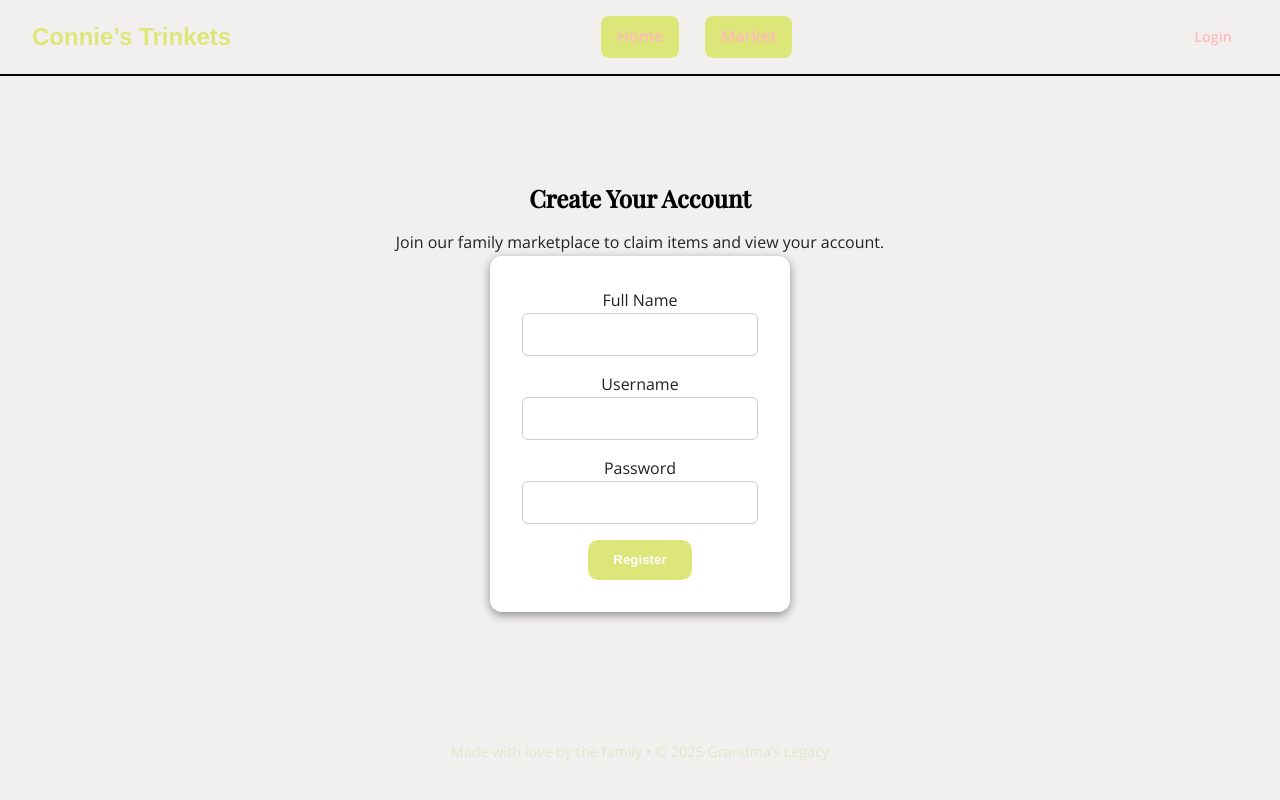
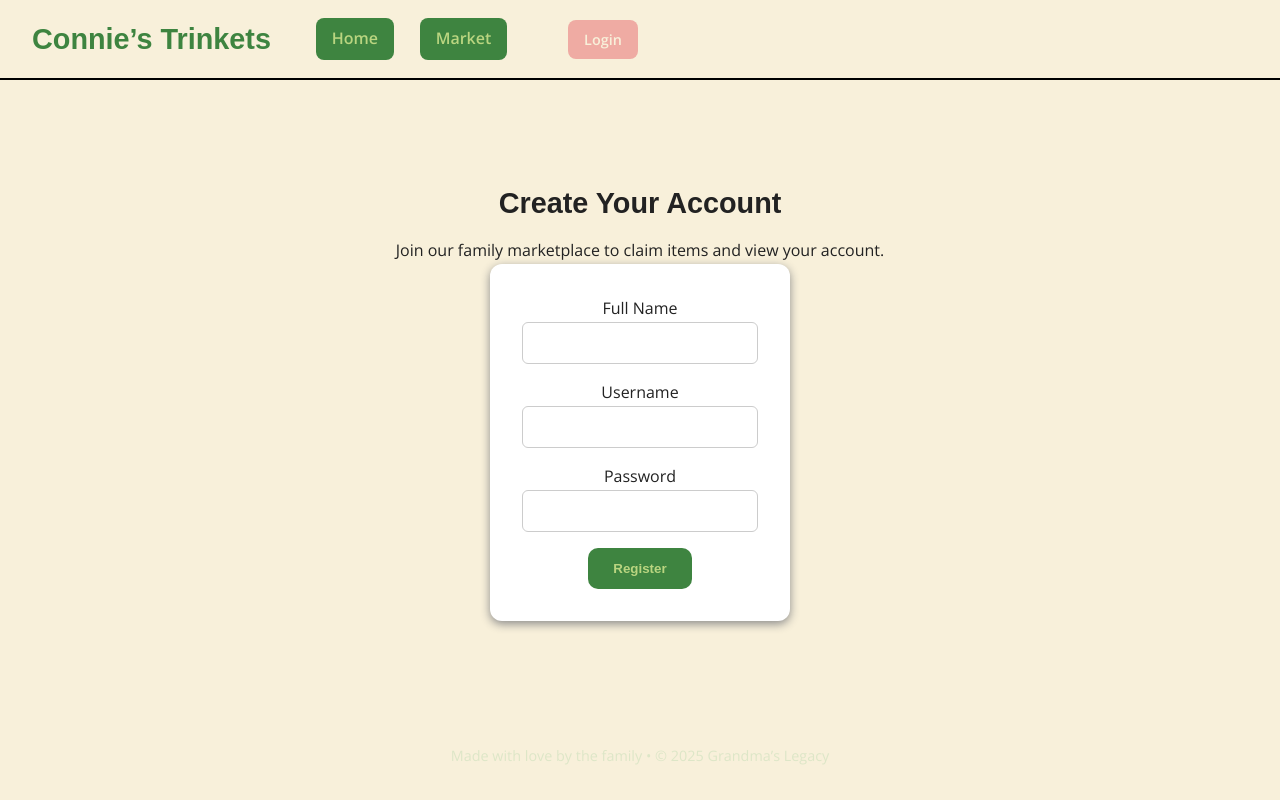
Before and after one commit to kajzawesome/ConniesTrinkets, a Node server app: page /register in a window 1280 px wide. Run offline with Node 20, Linux system fonts and the light colour scheme.

Commit message:
Update styles

```diff
--- a/public/css/style.css
+++ b/public/css/style.css
@@ -18,6 +18,10 @@
   --pixie: #E65E99;
   --lavender: #EBB8E0;
   --brown: #6b4f3f;
+  --nature: #3E8440;
+  --blush: #efaba3;
+  --limegreen: #bad580;
+  --ivory: #f8f0da;
 }
 
 /* 🌼 Reset */
@@ -29,25 +33,40 @@
 
 body {
   font-family: 'Open Sans', sans-serif;
-  background: var(--off-white);
+  background: var(--ivory);
   color: var(--text);
   line-height: 1.6;
   min-height: 100vh;
 }
 
 /* 🌿 Headings */
-h1, h2, h3 {
-  font-family: 'Playfair Display', serif;
+h1 {
+  font-family: sans-serif, serif;
   color: black;
   margin-bottom: 0.8rem;
+  font-size: 1.8rem;
+}
+
+h2 {
+  font-family: sans-serif, serif;
+  color: var(--text);
+  margin-bottom: 0.8rem;
+  font-size: 1.8rem;
+}
+
+h3 {
+  font-family: sans-serif, serif;
+  color: var(--text);
+  margin-bottom: 0.8rem;
+  color: var(--ivory)
 }
 
 /* 💛 Buttons & Links */
 a, .button, button {
   text-decoration: none;
   display: inline-block;
-  background: var(--green);
-  color: white;
+  background: var(--nature);
+  color: var(--limegreen);
   border: none;
   padding: 0.8rem 1.6rem;
   border-radius: 10px;
@@ -78,18 +97,19 @@ a:hover, .button:hover, button:hover {
 
 /* 🌺 Header & Navigation */
 header, .site-header {
-  background: var(--off-white);
+  background: var(--ivory);
   border-bottom: 2px solid black;
   padding: 1rem 2rem;
   display: flex;
-  justify-content: space-between;
+  justify-content: flex-start;
+  gap: 2rem;
   align-items: center;
   flex-wrap: wrap;
 }
 
 .logo h2 {
-  font-family: 'FontdinerdotcomSparkly-x37m.ttf', sans-serif;
-  color: var(--green);
+  font-family: sans-serif, sans-serif;
+  color: var(--nature);
   margin: 0;
 }
 
@@ -101,20 +121,20 @@ header, .site-header {
 .nav-menu a {
   margin: 0 0.8rem;
   font-weight: 600;
-  color: var(--pink);
+  color: var(--limegreen);
   padding: 0.5rem 1rem;
   border-radius: 8px;
   transition: 0.3s ease;
 }
 
 .nav-menu a:hover {
-  color: black;
-  background-color: white;
+  color: var(--nature);
+  background-color: var(--limegreen);
 }
 
 .login-button .button {
-  background: transparent;
-  color: var(--pink);
+  background: var(--blush);
+  color: var(--ivory);
   font-weight: 600;
   margin-left: 1rem;
   padding: 0.5rem 1rem;
--- /dev/null
+++ b/public/fonts/masteria-script-font/info.txt
@@ -0,0 +1,2 @@
+license: Freeware, Non-Commercial
+link: https://www.fontspace.com/masteria-script-font-f79690
```
Also changed, not shown: other parts of public/css/style.css (+51 -15 lines), public/fonts/masteria-script-font/misc/READ_BEFORE_ANY_USE.txt (added, +35 -0 lines), views/index.ejs (+11 -11 lines), public/fonts/Floraless-5yoz.ttf (added), public/fonts/FontdinerdotcomSparkly-x37m.ttf (added), public/fonts/PurplePurse-6vov.ttf (added), public/fonts/RemachineScriptPersonalUseOnly-yZL3.ttf (added), public/fonts/masteria-script-font/MasteriaScriptPersonalUseBold-VGovw.otf (added), public/fonts/masteria-script-font/MasteriaScriptPersonalUseItalic-JRM5x.otf (added), public/fonts/masteria-script-font/MasteriaScriptPersonalUseRegular-qZejV.otf (added), public/images/pexels-alasdair-braxton-621739-6460374.jpg (added), public/images/pexels-cadomaestro-3677150.jpg (added), public/images/pexels-julia-m-cameron-8841300.jpg (added), public/images/pexels-ozan-aldemir-2157508360-34792605.jpg (added), 5 other files.
